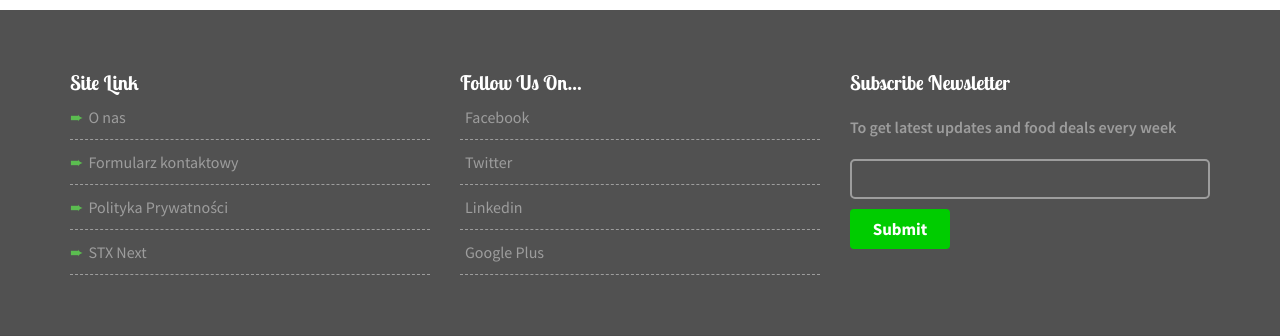
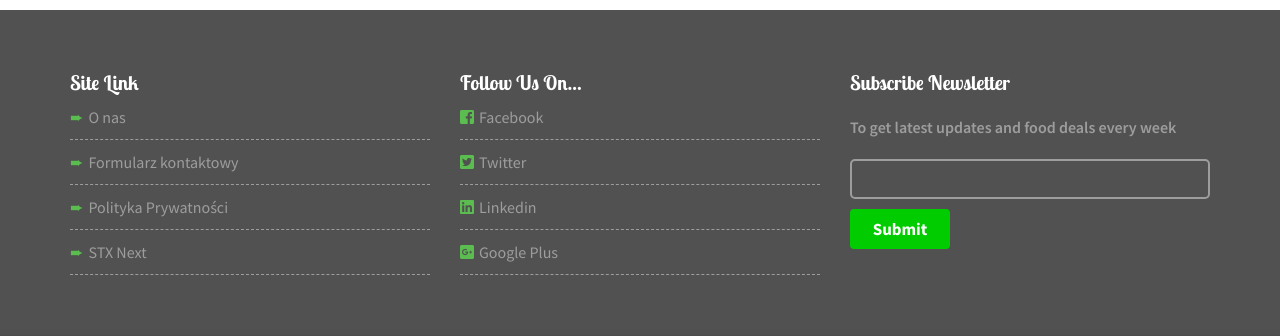
Before and after one commit to bkazula/stx_qa_has_power, a Flask app: page / in a window 1280 px wide. Shown: the part 2429-2765 px from the top of the page. Run offline with Flask 2, Linux system fonts and the light colour scheme; some libraries are stand-ins or nearby versions.

Commit message:
Fixed brands icons

```diff
--- a/templates/layouts/main.html
+++ b/templates/layouts/main.html
@@ -75,10 +75,10 @@
                 </div>
                 <div class="social">
                     <ul>
-                        <li><i class="fa fa-facebook-square"></i><a href="https://www.facebook.com/StxNext/">Facebook</a></li>
-                        <li><i class="fa fa-twitter-square"></i><a href="https://twitter.com/STXNext">Twitter</a></li>
-                        <li><i class="fa fa-linkedin-square"></i><a href="https://www.linkedin.com/company/stx-next-python-experts/">Linkedin</a></li>
-                        <li><i class="fa fa-google-plus-square"></i><a href="https://plus.google.com/+STXNextPython">Google Plus</a></li>
+                        <li><i class="fab fa-facebook-square"></i><a href="https://www.facebook.com/StxNext/">Facebook</a></li>
+                        <li><i class="fab fa-twitter-square"></i><a href="https://twitter.com/STXNext">Twitter</a></li>
+                        <li><i class="fab fa-linkedin"></i><a href="https://www.linkedin.com/company/stx-next-python-experts/">Linkedin</a></li>
+                        <li><i class="fab fa-google-plus-square"></i><a href="https://plus.google.com/+STXNextPython">Google Plus</a></li>
                     </ul>
                 </div>
             </div>
```
